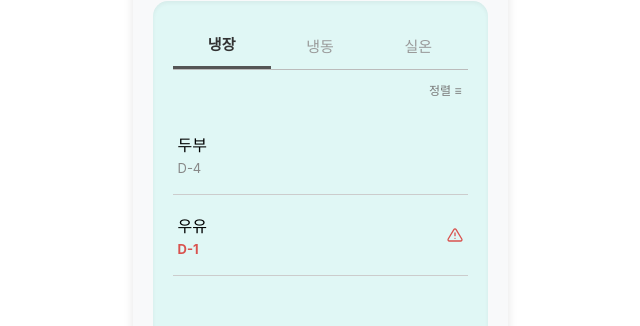
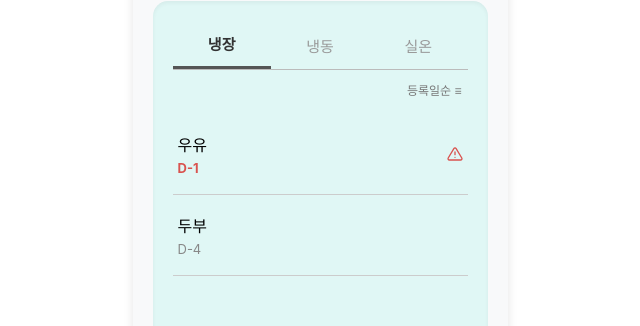
Before and after one commit to LGCNSminipj4/frontend, a React (Create React App) app: page /fridge in a window 1280 px wide. Shown: the part 160-486 px from the top of the page, without its empty margins (320-960 px from the left). Built offline with nearby package versions, Linux system fonts and the light colour scheme.

Commit message:
feat : 정렬버튼 기능 구현

```diff
--- a/src/features/fridge/page/FridgeIndex.jsx
+++ b/src/features/fridge/page/FridgeIndex.jsx
@@ -11,7 +11,6 @@ import logoImg from '../../../components/images/Fridge.png';
 const FridgeIndex = () => {
   const navigate = useNavigate();
 
-  // --- 상태 관리 ---
   const [userName, setUserName] = useState('XX');
   const [activeTab, setActiveTab] = useState('냉장');
   const [isDrawerOpen, setIsDrawerOpen] = useState(false);
@@ -19,15 +18,27 @@ const FridgeIndex = () => {
   const [isPopupOpen, setIsPopupOpen] = useState(false);
   const [selectedItem, setSelectedItem] = useState(null);
 
-  // 임시 데이터 (나중에 백엔드 연동)
+  // 정렬 상태 (기본값: 등록일순)
+  const [sortType, setSortType] = useState('regDate');
+  const [isSortMenuOpen, setIsSortMenuOpen] = useState(false);
+
   const [ingredients, setIngredients] = useState([
-    { id: 1, name: '두부', dDay: 'D-4', category: '냉장', urgent: false },
-    { id: 2, name: '우유', dDay: 'D-1', category: '냉장', urgent: true },
+    { id: 1, name: '두부', dDay: 'D-4', category: '냉장', urgent: false, regDate: '2024-05-10', expDate: '2024-05-24' },
+    { id: 2, name: '우유', dDay: 'D-1', category: '냉장', urgent: true, regDate: '2024-05-15', expDate: '2024-05-21' },
   ]);
 
-  const filteredItems = ingredients.filter(item => item.category === activeTab);
+  const filteredItems = ingredients
+    .filter(item => item.category === activeTab)
+    .sort((a, b) => {
+      if (sortType === 'regDate') {
+        // 등록일순 (최신순)
+        return new Date(b.regDate) - new Date(a.regDate);
+      } else {
+        // 유통기한 임박순 (D-Day 짧은 순)
+        return new Date(a.expDate) - new Date(b.expDate);
+      }
+    });
 
-  // [추가] 아이템 클릭 핸들러
   const handleItemClick = (item) => {
     setSelectedItem(item);
     setIsPopupOpen(true);
@@ -35,7 +46,6 @@ const FridgeIndex = () => {
 
   return (
     <div className="fridge-main">
-      {/* --- 사이드 메뉴 (Drawer) --- */}
       <div className={`drawer ${isDrawerOpen ? 'open' : ''}`}>
         <div className="drawer-header">
           <button onClick={() => setIsDrawerOpen(false)} className="close-btn">
@@ -73,7 +83,6 @@ const FridgeIndex = () => {
 
       {isDrawerOpen && <div className="drawer-overlay" onClick={() => setIsDrawerOpen(false)}></div>}
 
-      {/* --- 헤더 --- */}
       <header className="fridge-header">
         <div className="logo-area">
           <img src={logoImg} alt="Fridge.png" className="header-logo" />
@@ -81,12 +90,10 @@ const FridgeIndex = () => {
         <FiMenu size={28} className="menu-icon" onClick={() => setIsDrawerOpen(true)} />
       </header>
 
-      {/* --- 유저 배지 --- */}
       <div className="user-title-container">
         <div className="user-badge">{userName}의 냉장고</div>
       </div>
 
-      {/* --- 메인 카드 영역 --- */}
       <div className="fridge-card">
         <nav className="tab-nav">
           {['냉장', '냉동', '실온'].map(tab => (
@@ -100,8 +107,31 @@ const FridgeIndex = () => {
           ))}
         </nav>
 
-        <div className="sort-area">
-          <button className="sort-btn">정렬 ≡</button>
+        <div className="sort-area" style={{ position: 'relative' }}>
+          <button className="sort-btn" onClick={() => setIsSortMenuOpen(!isSortMenuOpen)}>
+            {sortType === 'regDate' ? '등록일순' : '유통기한 임박순'} ≡
+          </button>
+
+          {isSortMenuOpen && (
+            <div className="sort-dropdown" style={{
+              position: 'absolute', top: '35px', right: '0',
+              background: 'white', border: '1px solid #ccc', borderRadius: '8px',
+              zIndex: 10, overflow: 'hidden', boxShadow: '0 2px 10px rgba(0,0,0,0.1)'
+            }}>
+              <div
+                style={{ padding: '10px 15px', cursor: 'pointer', fontSize: '14px' }}
+                onClick={() => { setSortType('regDate'); setIsSortMenuOpen(false); }}
+              >
+                등록일순
+              </div>
+              <div
+                style={{ padding: '10px 15px', cursor: 'pointer', fontSize: '14px', borderTop: '1px solid #eee' }}
+                onClick={() => { setSortType('expDate'); setIsSortMenuOpen(false); }}
+              >
+                유통기한 임박순
+              </div>
+            </div>
+          )}
         </div>
 
         <div className="ingredient-list">
@@ -110,7 +140,7 @@ const FridgeIndex = () => {
               <div
                 key={item.id}
                 className="ingredient-item"
-                onClick={() => handleItemClick(item)} // [추가] 클릭 시 팝업 열기
+                onClick={() => handleItemClick(item)}
               >
                 <div className="info">
                   <div className="name">{item.name}</div>
@@ -128,20 +158,17 @@ const FridgeIndex = () => {
         </div>
       </div>
 
-      {/* --- 기능 선택 팝업 --- */}
       {isPopupOpen && selectedItem && (
         <div className="popup-overlay" onClick={() => setIsPopupOpen(false)}>
           <div className="selection-popup" onClick={(e) => e.stopPropagation()}>
             <h3>{selectedItem.name}</h3>
             <div className="popup-btn-group">
-              {/* 수정 페이지로 이동 (state로 데이터 전달) */}
               <button
                 className="popup-btn"
                 onClick={() => navigate('/ingredient/edit', { state: selectedItem })}
               >
                 재료 수정
               </button>
-              {/* 레시피 검색 페이지로 이동 */}
               <button
                 className="popup-btn"
                 onClick={() => navigate('/recipe', { state: { ingredient: selectedItem.name } })}
```
